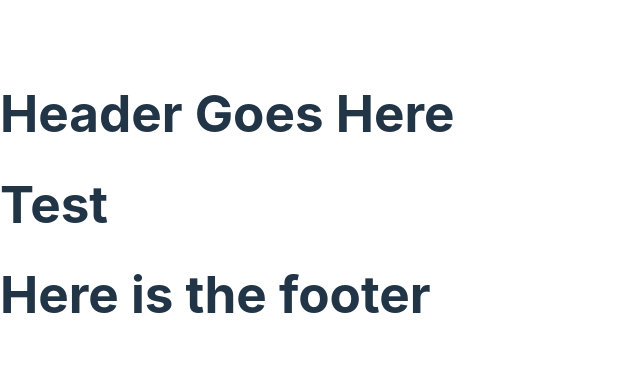
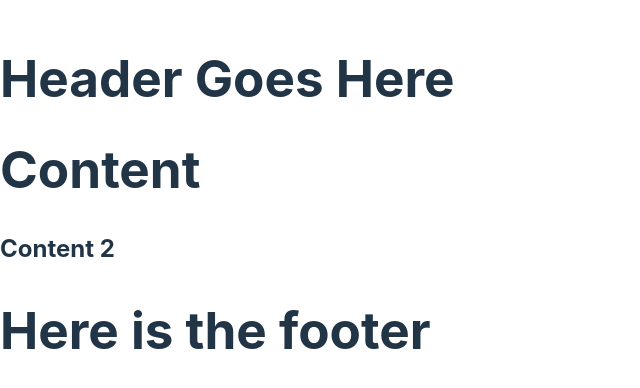
Before and after one commit to askarf/kickstarter-frontend, a React (Vite) app: page / in a window 1280 px wide. Shown: the part 196-584 px from the top of the page, without its empty margins (0-640 px from the left). Built offline with nearby package versions, Linux system fonts and the light colour scheme.

Commit message:
content created

```diff
--- a/src/App.jsx
+++ b/src/App.jsx
@@ -1,10 +1,12 @@
 import { Footer } from "./Footer";
 import { Header } from "./Header";
+import { Content } from "./content";
+
 function App() {
   return (
     <div>
       <Header />
-      <h1>Test</h1>
+      <Content />
       <Footer />
     </div>
   );
--- /dev/null
+++ b/src/Content.jsx
@@ -0,0 +1,8 @@
+export function Content() {
+  return (
+    <div>
+      <h1>Content</h1>
+      <h2>Content 2</h2>
+    </div>
+  );
+}
```
